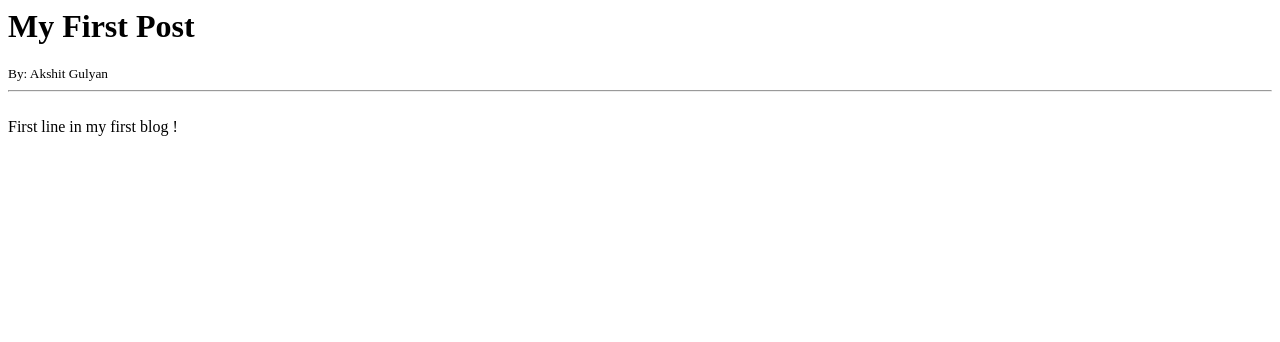
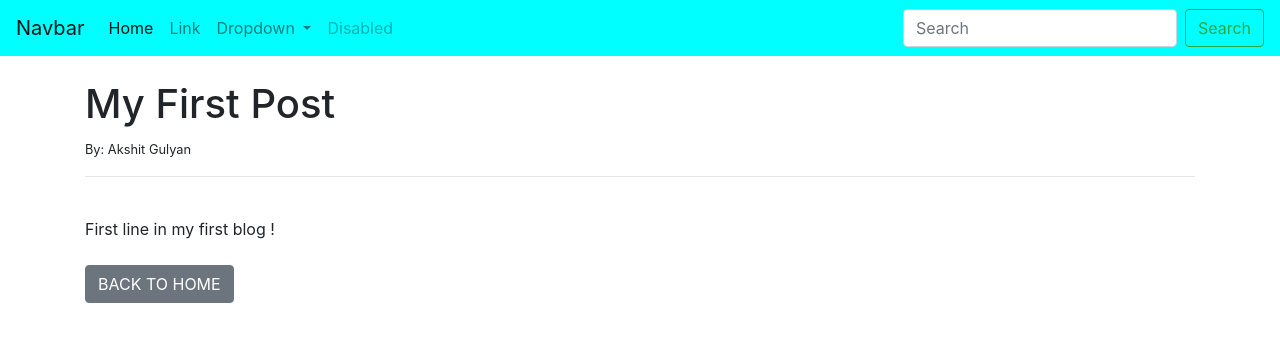
Before and after one commit to AkshitGulyan/Blogger, a Django app: page /post/1 in a window 1280 px wide. Shown: the top 342 px of the page. Run offline with Django 4.2, Linux system fonts and the light colour scheme; data comes from the database, SQL or seed files in the repository.

Commit message:
Added Nav Bar to webpage

```diff
--- a/blogger/blog/templates/base.html
+++ b/blogger/blog/templates/base.html
@@ -11,9 +11,47 @@
     <title>Hello, world!</title>
   </head>
   <body>
+    <nav class="navbar navbar-expand-lg navbar-light" style="background-color: #00FFFF;">
+        <a class="navbar-brand" href="#">Navbar</a>
+        <button class="navbar-toggler" type="button" data-toggle="collapse" data-target="#navbarSupportedContent" aria-controls="navbarSupportedContent" aria-expanded="false" aria-label="Toggle navigation">
+          <span class="navbar-toggler-icon"></span>
+        </button>
+
+        <div class="collapse navbar-collapse" id="navbarSupportedContent">
+          <ul class="navbar-nav mr-auto">
+            <li class="nav-item active">
+              <a class="nav-link" href="#">Home <span class="sr-only">(current)</span></a>
+            </li>
+            <li class="nav-item">
+              <a class="nav-link" href="#">Link</a>
+            </li>
+            <li class="nav-item dropdown">
+              <a class="nav-link dropdown-toggle" href="#" id="navbarDropdown" role="button" data-toggle="dropdown" aria-haspopup="true" aria-expanded="false">
+                Dropdown
+              </a>
+              <div class="dropdown-menu" aria-labelledby="navbarDropdown">
+                <a class="dropdown-item" href="#">Action</a>
+                <a class="dropdown-item" href="#">Another action</a>
+                <div class="dropdown-divider"></div>
+                <a class="dropdown-item" href="#">Something else here</a>
+              </div>
+            </li>
+            <li class="nav-item">
+              <a class="nav-link disabled" href="#" tabindex="-1" aria-disabled="true">Disabled</a>
+            </li>
+          </ul>
+          <form class="form-inline my-2 my-lg-0">
+            <input class="form-control mr-sm-2" type="search" placeholder="Search" aria-label="Search">
+            <button class="btn btn-outline-success my-2 my-sm-0" type="submit">Search</button>
+          </form>
+        </div>
+      </nav>
+  </br>
+    <div class="container">
     {% block content %}
 
     {% endblock %}
+    </div>
 
     <!-- Optional JavaScript -->
     <!-- jQuery first, then Popper.js, then Bootstrap JS -->
--- a/blogger/blog/templates/home.html
+++ b/blogger/blog/templates/home.html
@@ -1,3 +1,5 @@
+{% extends 'base.html' %}
+
 {% block content %}
 
 <h1>Post</h1>
--- a/blogger/blog/templates/postdetails.html
+++ b/blogger/blog/templates/postdetails.html
@@ -1,3 +1,5 @@
+{% extends 'base.html' %}
+
 {% block content %}
 
 <h1>{{ post.title }}</h1>
@@ -6,4 +8,7 @@
 </br>
 {{ post.body }}
 
+<br/><br/>
+<a href="{% url 'home' %}" class="btn btn-secondary">BACK TO HOME</a>
+
 {% endblock %}
```
